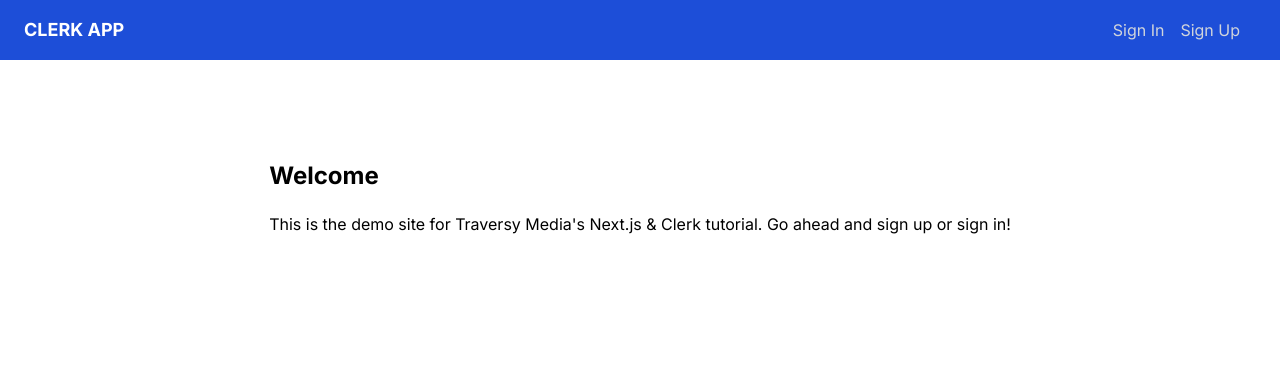
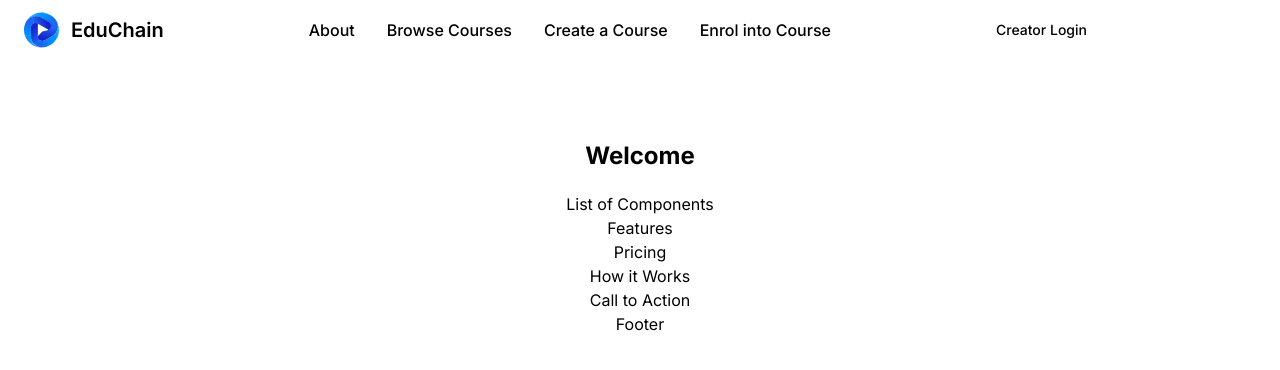
Before and after one commit to Sohamsk/Codeshastra-Educhain, a Next.js app: page / in a window 1280 px wide. Shown: the top 370 px of the page. Built offline with nearby package versions, Linux system fonts and the light colour scheme; no server answers.

Commit message:
Completed building the Header component. Refactor code files
Setup proper file & folder structure

```diff
--- /dev/null
+++ b/app/(pages)/browse/page.jsx
@@ -0,0 +1,11 @@
+import React from 'react'
+
+const BrowseCoursesPage = () => {
+  return (
+    <div>
+      Browse Courses Page
+    </div>
+  )
+}
+
+export default BrowseCoursesPage
--- a/app/components/Header.jsx
+++ b/app/components/Header.jsx
@@ -5,42 +5,52 @@ const Header = async ({ username }) => {
   const { userId } = auth();
 
   return (
-    <nav className='flex items-center justify-between px-6 py-4 mb-5 bg-blue-700'>
-      <div className='flex items-center'>
-        <Link href='/'>
-          <div className='text-lg font-bold text-white uppercase'>
-            Clerk App
+    <nav className="bg-white border-gray-200 px-4 lg:px-6 py-2.5">
+      <div className="flex flex-wrap justify-between items-center mx-auto max-w-screen-xl">
+        <Link href="/" className="flex items-center">
+          <img src="/logo.svg" className="mr-3 h-6 sm:h-9" alt="EduChain Logo" />
+          <span className="self-center text-xl font-semibold whitespace-nowrap dark:text-white">EduChain</span>
+        </Link>
+        <div className="flex items-center lg:order-2">
+          {!userId && (
+            <>
+              <Link href="/sign-in" className="text-black hover:bg-gray-50 focus:ring-4 focus:ring-gray-300 font-medium rounded-lg text-sm px-4 lg:px-5 py-2 lg:py-2.5 mr-2 focus:outline-none">Creator Login</Link>
+
+              <Link href="/sign-up" className="text-white bg-primary-700 hover:bg-primary-800 focus:ring-4 focus:ring-primary-300 font-medium rounded-lg text-sm px-4 lg:px-5 py-2 lg:py-2.5 mr-2 focus:outline-none">Student Login</Link>
+            </>
+          )}
+
+
+          <div classNameName='block py-2 px-3 text-white rounded md:text-blue-700 md:p-0'>
+            <UserButton classNameName="gap-2" afterSignOutUrl='/' />
           </div>
-        </Link>
-      </div>
-      <div className='flex items-center text-white'>
-        {!userId && (
-          <>
-            <Link
-              href='sign-in'
-              className='text-gray-300 hover:text-white mr-4'
-            >
-              Sign In
-            </Link>
-            <Link
-              href='sign-up'
-              className='text-gray-300 hover:text-white mr-4'
-            >
-              Sign Up
-            </Link>
-          </>
-        )}
-        {userId && (
-          <Link href='profile' className='text-gray-300 hover:text-white mr-4'>
-            Profile
-          </Link>
-        )}
-        <div className='ml-auto'>
-          <UserButton afterSignOutUrl='/' />
+
+          <button data-collapse-toggle="mobile-menu-2" type="button" className="inline-flex items-center p-2 ml-1 text-sm text-black rounded-lg lg:hidden" aria-controls="mobile-menu-2" aria-expanded="false">
+            <span className="sr-only">Open main menu</span>
+            <svg className="w-6 h-6" fill="currentColor" viewBox="0 0 20 20" xmlns="http://www.w3.org/2000/svg"><path fill-rule="evenodd" d="M3 5a1 1 0 011-1h12a1 1 0 110 2H4a1 1 0 01-1-1zM3 10a1 1 0 011-1h12a1 1 0 110 2H4a1 1 0 01-1-1zM3 15a1 1 0 011-1h12a1 1 0 110 2H4a1 1 0 01-1-1z" clip-rule="evenodd"></path></svg>
+            <svg className="hidden w-6 h-6" fill="currentColor" viewBox="0 0 20 20" xmlns="http://www.w3.org/2000/svg"><path fill-rule="evenodd" d="M4.293 4.293a1 1 0 011.414 0L10 8.586l4.293-4.293a1 1 0 111.414 1.414L11.414 10l4.293 4.293a1 1 0 01-1.414 1.414L10 11.414l-4.293 4.293a1 1 0 01-1.414-1.414L8.586 10 4.293 5.707a1 1 0 010-1.414z" clip-rule="evenodd"></path></svg>
+          </button>
+        </div>
+
+        <div className="hidden justify-between items-center w-full lg:flex lg:w-auto lg:order-1" id="mobile-menu-2">
+          <ul className="flex flex-col mt-4 font-medium lg:flex-row lg:space-x-8 lg:mt-0">
+            <li>
+              <Link href="/about" className="block py-2 pr-4 pl-3 text-black border-b border-gray-100 lg:hover:bg-transparent lg:border-0 lg:hover:text-primary-700 lg:p-0" aria-current="page">About</Link>
+            </li>
+            <li>
+              <Link href="/browse" className="block py-2 pr-4 pl-3 text-black border-b border-gray-100 lg:hover:bg-transparent lg:border-0 lg:hover:text-primary-700 lg:p-0">Browse Courses</Link>
+            </li>
+            <li>
+              <Link href="/course/create" className="block py-2 pr-4 pl-3 text-black border-b border-gray-100 lg:hover:bg-transparent lg:border-0 lg:hover:text-primary-700 lg:p-0">Create a Course</Link>
+            </li>
+            <li>
+              <Link href="/course/enrol" className="block py-2 pr-4 pl-3 text-black border-b border-gray-100 lg:hover:bg-transparent lg:border-0 lg:hover:text-primary-700 lg:p-0">Enrol into Course</Link>
+            </li>
+          </ul>
         </div>
       </div>
     </nav>
-  );
+  )
 };
 
 export default Header;
--- a/app/layout.jsx
+++ b/app/layout.jsx
@@ -7,8 +7,8 @@ import Header from './components/Header';
 const inter = Inter({ subsets: ['latin'] });
 
 export const metadata = {
-  title: 'Clerk App',
-  description: 'Example Clerk App',
+  title: 'EduChain',
+  description: 'A Blockchain Solution to Democratize Learning',
 };
 
 export default function RootLayout({ children }) {
--- a/app/page.jsx
+++ b/app/page.jsx
@@ -1,10 +1,16 @@
 export default function Home() {
   return (
     <>
-      <h1 className='text-2xl font-bold mb-5'>Welcome</h1>
+      <h1 className='text-2xl font-bold mb-5 text-center'>Welcome</h1>
       <p className='mb-5'>
-        This is the demo site for Traversy Media's Next.js & Clerk tutorial. Go
-        ahead and sign up or sign in!
+        <ul className="text-center">
+          List of Components
+          <li>Features</li>
+          <li>Pricing</li>
+          <li>How it Works</li>
+          <li>Call to Action</li>
+          <li>Footer</li>
+        </ul>
       </p>
     </>
   );
--- a/app/profile/page.jsx
+++ /dev/null
@@ -1,11 +0,0 @@
-import { UserProfile } from '@clerk/nextjs';
-
-const ProfilePage = () => {
-  return (
-    <>
-      <UserProfile />
-    </>
-  );
-};
-
-export default ProfilePage;
--- a/app/register/page.jsx
+++ /dev/null
@@ -1,168 +0,0 @@
-'use client';
-import { useState } from 'react';
-import { useSignUp } from '@clerk/nextjs';
-import { useRouter } from 'next/navigation';
-
-const RegisterPage = () => {
-  const { isLoaded, signUp, setActive } = useSignUp();
-  const [email, setEmail] = useState('');
-  const [firstName, setFirstName] = useState('');
-  const [lastName, setLastName] = useState('');
-  const [password, setPassword] = useState('');
-  const [pendingVerification, setPendingVerification] = useState(false);
-  const [code, setCode] = useState('');
-  const router = useRouter();
-
-  // Form Submit
-  const handleSubmit = async (e) => {
-    e.preventDefault();
-
-    if (!isLoaded) {
-      return;
-    }
-
-    try {
-      await signUp.create({
-        first_name: firstName,
-        last_name: lastName,
-        email_address: email,
-        password,
-      });
-
-      // send the email.
-      await signUp.prepareEmailAddressVerification({ strategy: 'email_code' });
-
-      // change the UI to our pending section.
-      setPendingVerification(true);
-    } catch (err) {
-      console.error(err);
-    }
-  };
-
-  // Verify User Email Code
-  const onPressVerify = async (e) => {
-    e.preventDefault();
-    if (!isLoaded) {
-      return;
-    }
-
-    try {
-      const completeSignUp = await signUp.attemptEmailAddressVerification({
-        code,
-      });
-      if (completeSignUp.status !== 'complete') {
-        /*  investigate the response, to see if there was an error
-         or if the user needs to complete more steps.*/
-        console.log(JSON.stringify(completeSignUp, null, 2));
-      }
-      if (completeSignUp.status === 'complete') {
-        await setActive({ session: completeSignUp.createdSessionId });
-        router.push('/');
-      }
-    } catch (err) {
-      console.error(JSON.stringify(err, null, 2));
-    }
-  };
-
-  return (
-    <div className='border p-5 rounded' style={{ width: '500px' }}>
-      <h1 className='text-2xl mb-4'>Register</h1>
-      {!pendingVerification && (
-        <form onSubmit={handleSubmit} className='space-y-4 md:space-y-6'>
-          <div>
-            <label
-              htmlFor='first_name'
-              className='block mb-2 text-sm font-medium text-gray-900'
-            >
-              First Name
-            </label>
-            <input
-              type='text'
-              name='first_name'
-              id='first_name'
-              onChange={(e) => setFirstName(e.target.value)}
-              className='bg-gray-50 border border-gray-300 text-gray-900 sm:text-sm rounded-lg focus:ring-blue-600 focus:border-blue-600 block w-full p-2.5'
-              required={true}
-            />
-          </div>
-          <div>
-            <label
-              htmlFor='last_name'
-              className='block mb-2 text-sm font-medium text-gray-900'
-            >
-              Last Name
-            </label>
-            <input
-              type='text'
-              name='last_name'
-              id='last_name'
-              onChange={(e) => setLastName(e.target.value)}
-              className='bg-gray-50 border border-gray-300 text-gray-900 sm:text-sm rounded-lg focus:ring-blue-600 focus:border-blue-600 block w-full p-2.5'
-              required={true}
-            />
-          </div>
-          <div>
-            <label
-              htmlFor='email'
-              className='block mb-2 text-sm font-medium text-gray-900'
-            >
-              Email Address
-            </label>
-            <input
-              type='email'
-              name='email'
-              id='email'
-              onChange={(e) => setEmail(e.target.value)}
-              className='bg-gray-50 border border-gray-300 text-gray-900 sm:text-sm rounded-lg focus:ring-blue-600 focus:border-blue-600 block w-full p-2.5'
-              placeholder='name@company.com'
-              required={true}
-            />
-          </div>
-          <div>
-            <label
-              htmlFor='password'
-              className='block mb-2 text-sm font-medium text-gray-900'
-            >
-              Password
-            </label>
-            <input
-              type='password'
-              name='password'
-              id='password'
-              onChange={(e) => setPassword(e.target.value)}
-              className='bg-gray-50 border border-gray-300 text-gray-900 sm:text-sm rounded-lg block w-full p-2.5'
-              required={true}
-            />
-          </div>
-          <button
-            type='submit'
-            className='w-full text-white bg-blue-600 hover:bg-blue-700 font-medium rounded-lg text-sm px-5 py-2.5 text-center'
-          >
-            Create an account
-          </button>
-        </form>
-      )}
-      {pendingVerification && (
-        <div>
-          <form className='space-y-4 md:space-y-6'>
-            <input
-              value={code}
-              className='bg-gray-50 border border-gray-300 text-gray-900 sm:text-sm rounded-lg block w-full p-2.5'
-              placeholder='Enter Verification Code...'
-              onChange={(e) => setCode(e.target.value)}
-            />
-            <button
-              type='submit'
-              onClick={onPressVerify}
-              className='w-full text-white bg-blue-600 hover:bg-blue-700 font-medium rounded-lg text-sm px-5 py-2.5 text-center'
-            >
-              Verify Email
-            </button>
-          </form>
-        </div>
-      )}
-    </div>
-  );
-};
-
-export default RegisterPage;
```
Also changed, not shown: app/(pages)/dashboard/page.jsx (renamed from app/dashboard/page.jsx), public/logo.svg (added).
